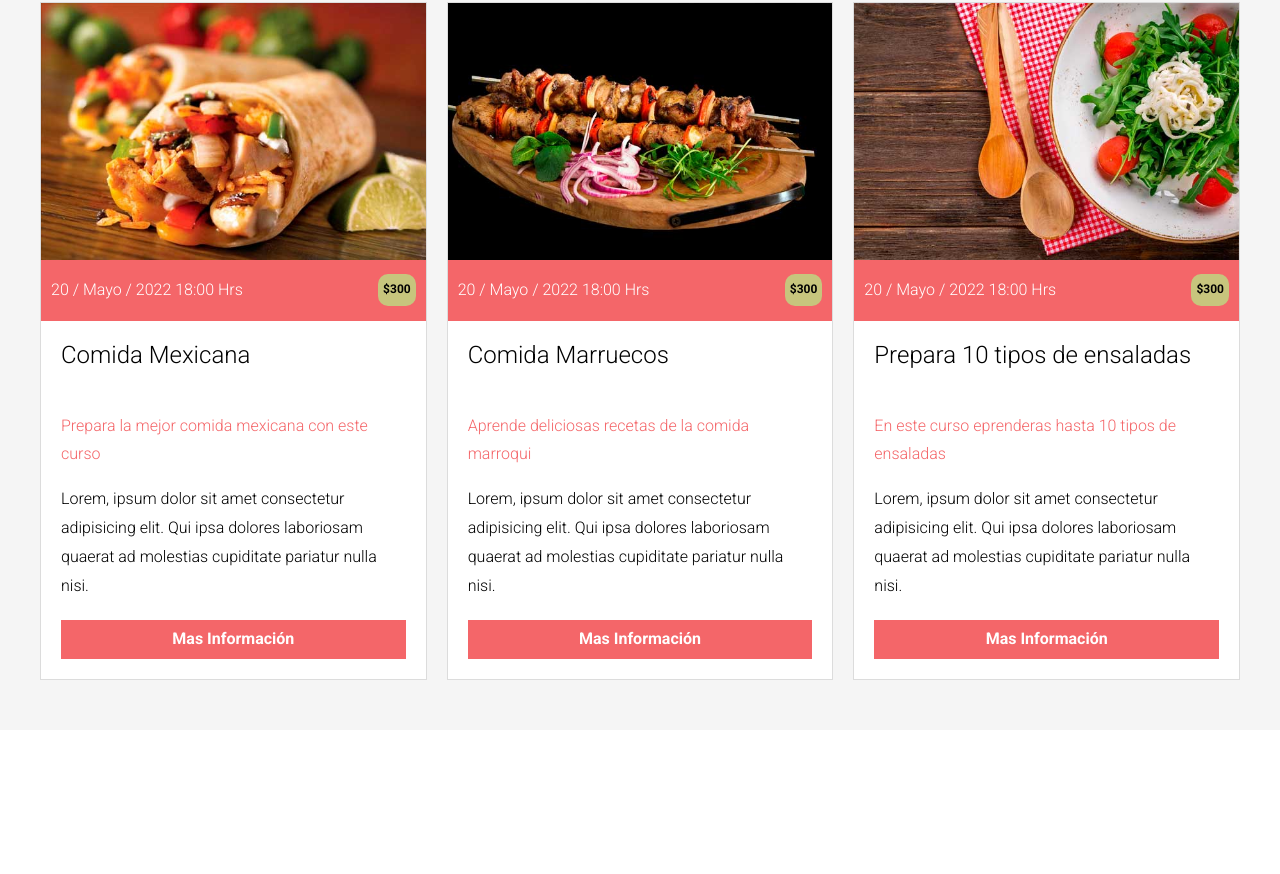
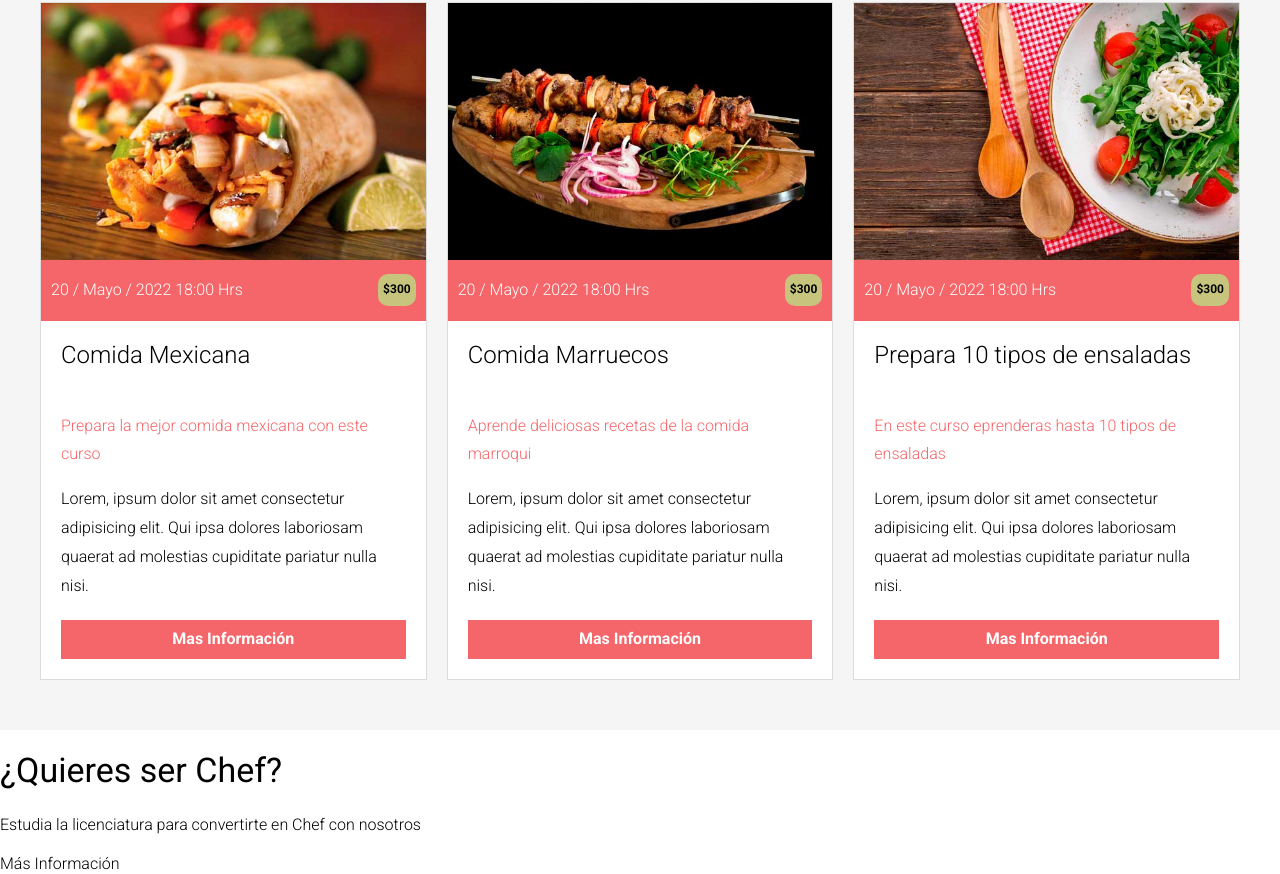
Before and after one commit to jimmy-bustillo/escuelaCocina, a website: page index.html in a window 1280 px wide. Shown: the part 2505-3379 px from the top of the page. Before the commit the page ends 3235 px from the top, so only its background shows below. Drawn offline with nearby package versions, Linux system fonts and the light colour scheme; files that its build step writes are made by us from their sources; files whose address does not match are found by name.

Commit message:
añade la seccion escuela

```diff
--- a/index.html
+++ b/index.html
@@ -259,5 +259,13 @@
         <!-- .clase -->
       </div>
     </main>
+
+    <section class="escuela">
+      <h2 class="escuela__heading">¿Quieres ser Chef?</h2>
+      <p class="escuela__texto">
+        Estudia la licenciatura para convertirte en Chef con nosotros
+      </p>
+      <a href="#" class="escuela__enlace">Más Información</a>
+    </section>
   </body>
 </html>
```
